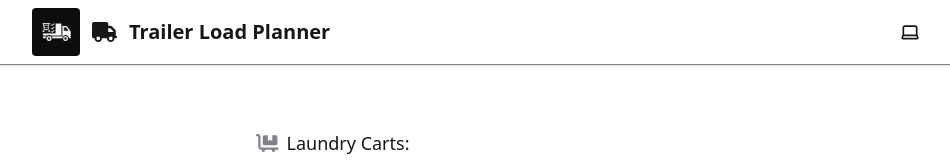
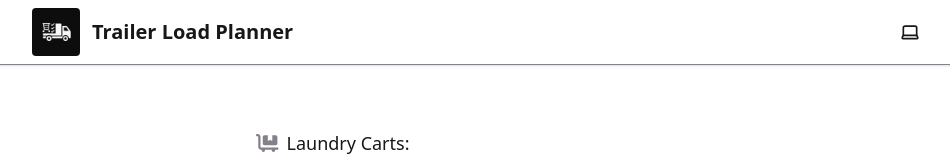
Before and after one commit to RW2023/loader, a Next.js app: page / in a window 1280 px wide. Shown: the top 160 px of the page, without its empty margins (160-1110 px from the left). Built offline with nearby package versions, Linux system fonts and the light colour scheme.

Commit message:
refactor: remove unused FontAwesomeIcon imports from Header component

```diff
--- a/src/app/components/Header.tsx
+++ b/src/app/components/Header.tsx
@@ -2,8 +2,7 @@
 
 import Image from 'next/image';
 import Link from 'next/link';
-import { FontAwesomeIcon } from '@fortawesome/react-fontawesome';
-import { faTruck } from '@fortawesome/free-solid-svg-icons';
+
 import DarkToggle from './DarkToggle';
 
 export default function Header() {
@@ -18,7 +17,6 @@
                         height={48}
                         className="rounded"
                     />
-                    <FontAwesomeIcon icon={faTruck} className="text-primary text-xl" />
                     <span className="text-xl font-bold">Trailer Load Planner</span>
                 </Link>
                 <DarkToggle />
```
